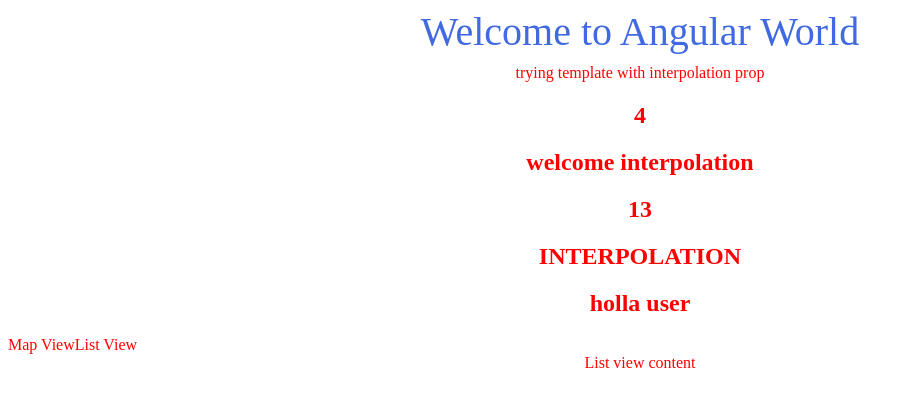
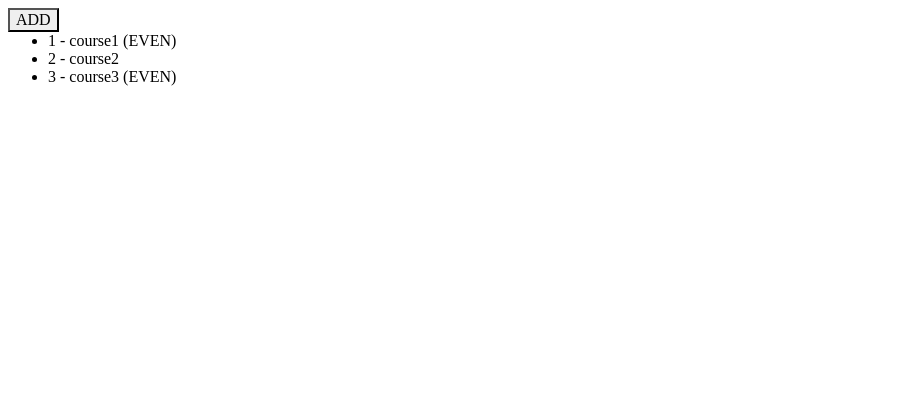
Before and after one commit to IMSRIJAN04/hellowWorldAngular, an Angular app: page / in a window 1280 px wide. Shown: the top 406 px of the page, without its empty margins (0-912 px from the left). Built offline with nearby package versions, Linux system fonts and the light colour scheme.

Commit message:
directives ngfor

```diff
--- a/src/app/app.component.html
+++ b/src/app/app.component.html
@@ -1,34 +1,12 @@
-<head>
-  <style>
-    div {
-      color : red;
-      text-align : center;
-      font-size :1em;
-      }
-  </style>
-</head>
-<div style="text-align:center">
-<h1 style="color:royalblue">
-  Welcome to {{ title }}
-</h1></div>
+<button (click)="onAdd()">ADD</button>
+<ul>
+  <li *ngFor = "let item of courses;even as isEven">
+   {{ item.id }} - {{item.name}}  <span *ngIf = "isEven">(EVEN)</span>
 
-<div app-test>
-
-</div>
-<div>
- <ul class="nav nav-pills">
-   <li [class.active]="viewMode == 'map'"><a (click)="viewMode = 'map'">Map View</a></li>
-   <li [class.active]="viewMode == 'map'"><a (click)="viewMode = 'list' ">List View</a></li>
- </ul>
-</div>
-
- <div [ngSwitch] ="viewMode">
-   <div *ngSwitchCase="'map'">
-     Map view Contents
-   </div>
-   <div *ngSwitchCase="'List'">List view content</div>
-   <div *ngSwitchDefault>Otherwise</div>
-
- </div>
-
-<router-outlet></router-outlet>
+   <!--<h2>{{last}}</h2>
+   <h2>{{even}}</h2>
+   <h2>{{odd}}</h2>
+   <h2>{{count}}</h2>
+   <h2>{{index}}</h2>-->
+  </li>
+</ul>
--- a/src/app/app.component.ts
+++ b/src/app/app.component.ts
@@ -15,4 +15,9 @@
     {id:2, name:'course2'},
     {id:3, name:'course3'}
 ];
+onAdd() {
+  this.courses.push({id:4,name:'course4'});
+
 }
+
+}
```
